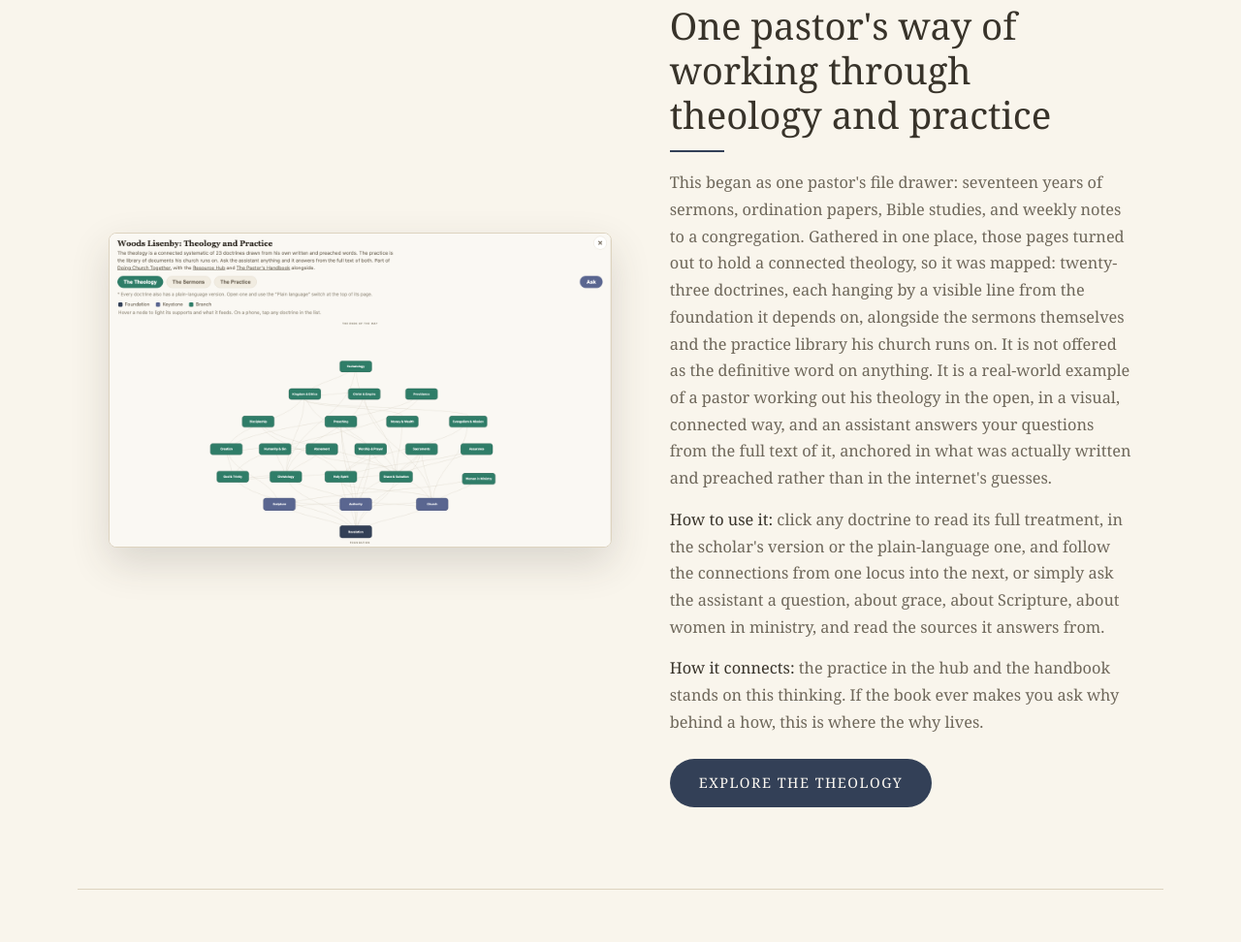
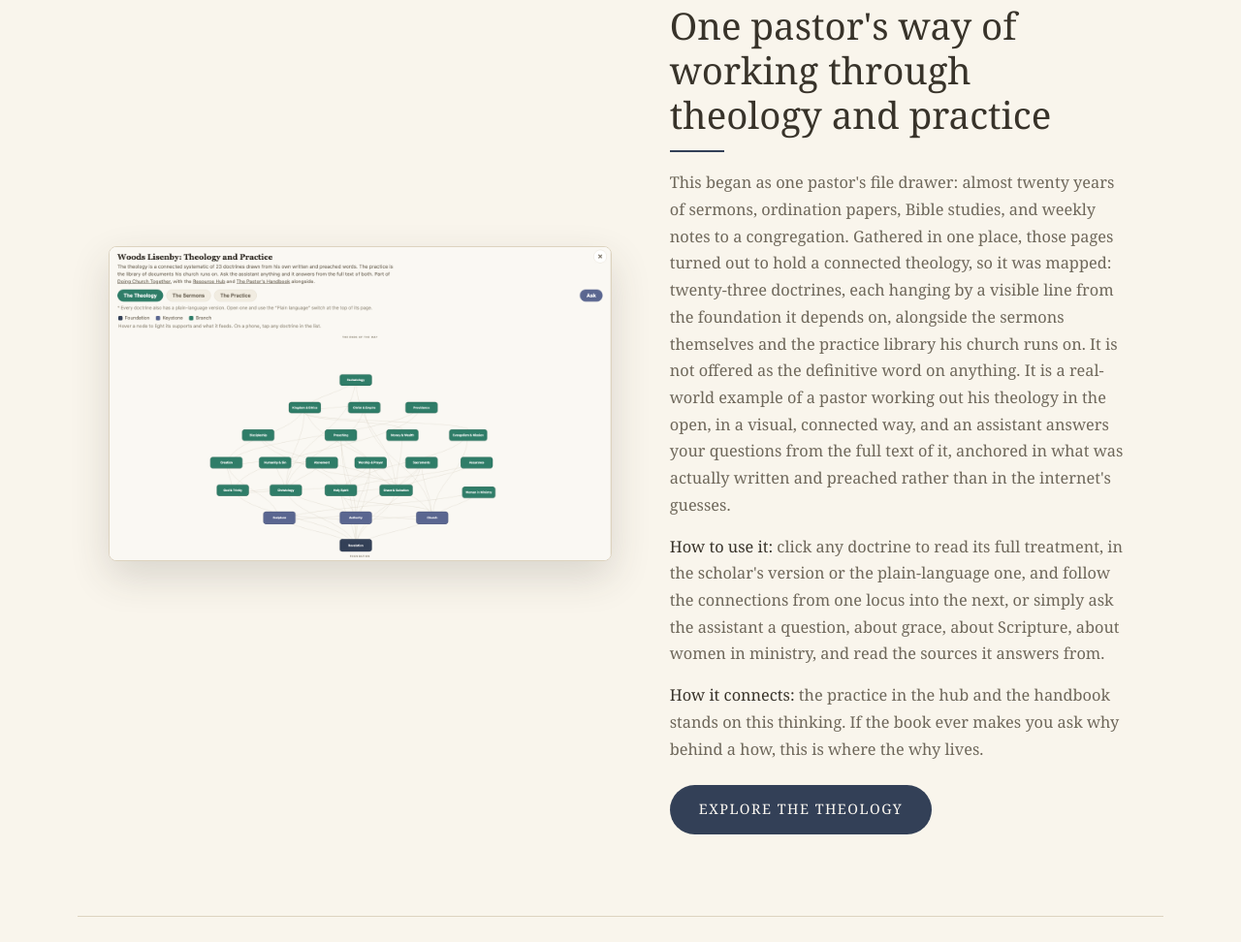
Before and after one commit to churchresourcehub/doingchurchtogether, a plain HTML site: page index.html in a window 1280 px wide. Shown: the part 3196-4168 px from the top of the page at 97% size. Drawn offline with Linux system fonts and the light colour scheme.

Commit message:
Theology section: almost twenty years

```diff
--- a/index.html
+++ b/index.html
@@ -355,7 +355,7 @@
     <div class="eyebrow">The Thinking</div>
     <h2>One pastor's way of working through theology and practice</h2>
     <hr class="h-rule">
-    <p>This began as one pastor's file drawer: seventeen years of sermons, ordination papers, Bible studies, and weekly notes to a congregation. Gathered in one place, those pages turned out to hold a connected theology, so it was mapped: twenty-three doctrines, each hanging by a visible line from the foundation it depends on, alongside the sermons themselves and the practice library his church runs on. It is not offered as the definitive word on anything. It is a real-world example of a pastor working out his theology in the open, in a visual, connected way, and an assistant answers your questions from the full text of it, anchored in what was actually written and preached rather than in the internet's guesses.</p>
+    <p>This began as one pastor's file drawer: almost twenty years of sermons, ordination papers, Bible studies, and weekly notes to a congregation. Gathered in one place, those pages turned out to hold a connected theology, so it was mapped: twenty-three doctrines, each hanging by a visible line from the foundation it depends on, alongside the sermons themselves and the practice library his church runs on. It is not offered as the definitive word on anything. It is a real-world example of a pastor working out his theology in the open, in a visual, connected way, and an assistant answers your questions from the full text of it, anchored in what was actually written and preached rather than in the internet's guesses.</p>
     <p><strong>How to use it:</strong> click any doctrine to read its full treatment, in the scholar's version or the plain-language one, and follow the connections from one locus into the next, or simply ask the assistant a question, about grace, about Scripture, about women in ministry, and read the sources it answers from.</p>
     <p><strong>How it connects:</strong> the practice in the hub and the handbook stands on this thinking. If the book ever makes you ask why behind a how, this is where the why lives.</p>
     <a class="cta" href="https://theologybot.vercel.app">Explore the Theology</a>
```
